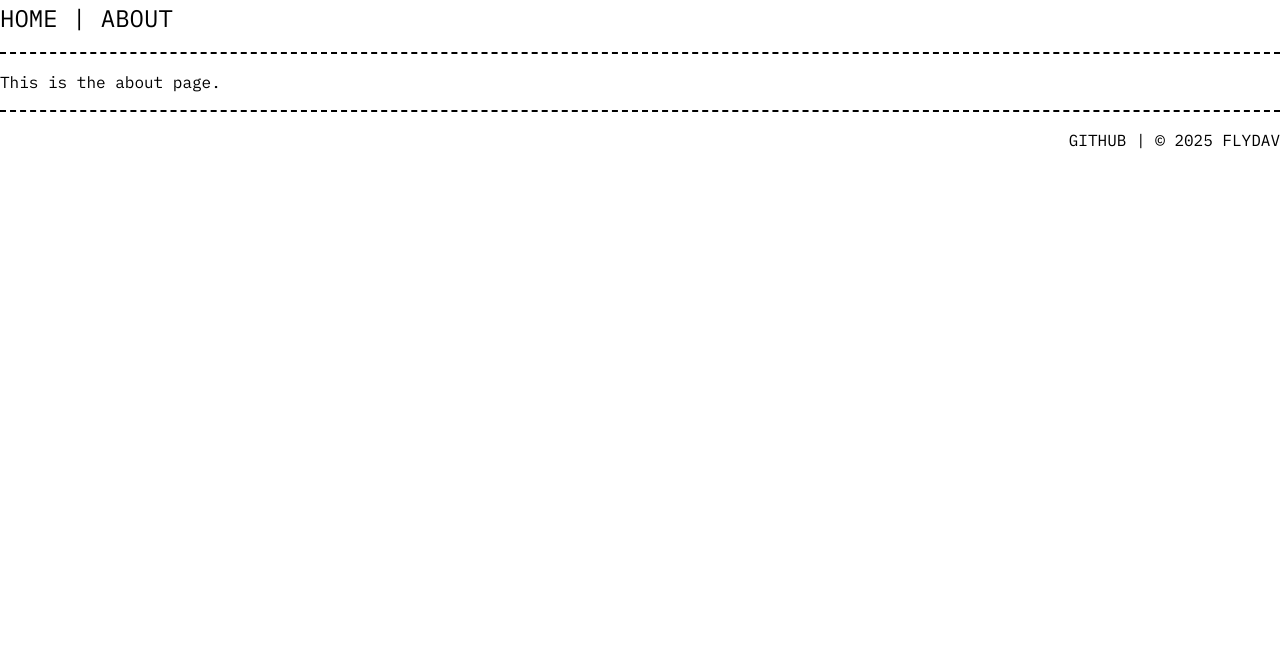
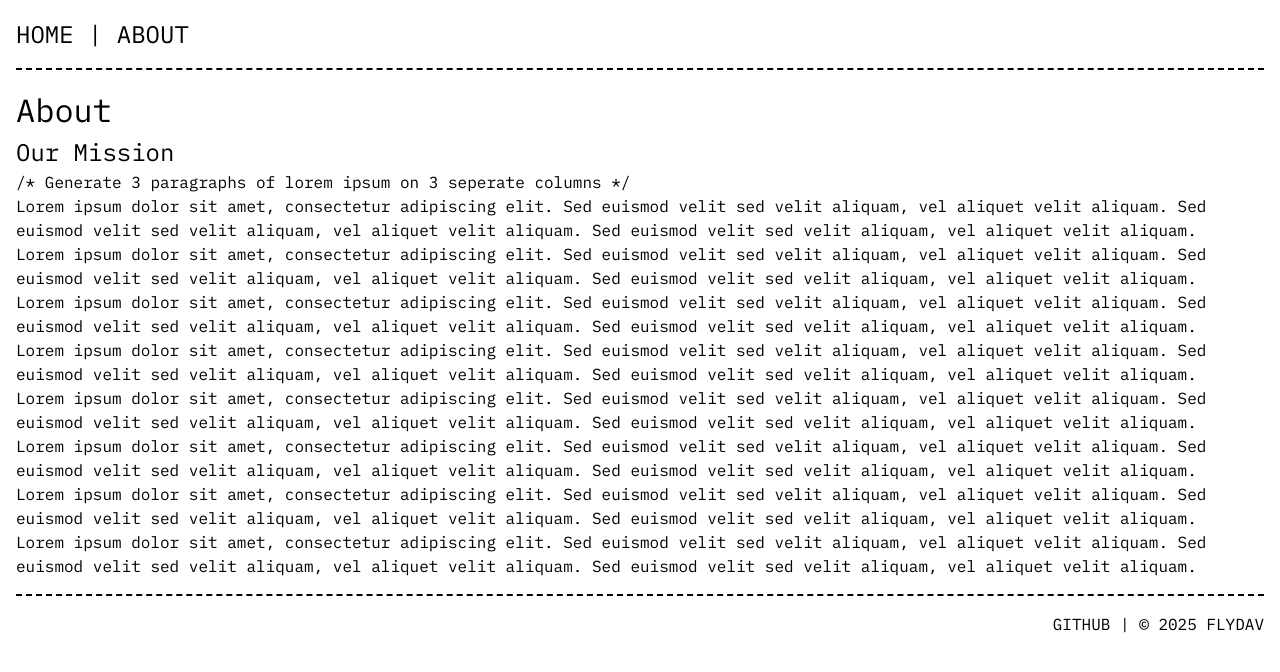
Before and after one commit to dflynn-vgw/react-scratch, a React (Vite) app: page /about in a window 1280 px wide. Shown: the top 672 px of the page. Built offline with nearby package versions, Linux system fonts and the light colour scheme.

Commit message:
updated about.tsx content, index.css now only has top level css

```diff
--- a/src/index.css
+++ b/src/index.css
@@ -1,8 +1,21 @@
-@import "tailwindcss";
+@import 'tailwindcss';
 
 body {
+  padding: 1rem;
   margin: 0;
   font-family: 'IBM Plex Mono', 'Courier New', monospace;
   -webkit-font-smoothing: antialiased;
   -moz-osx-font-smoothing: grayscale;
 }
+
+h1 {
+  font-size: 2rem;
+}
+
+h2 {
+  font-size: 1.5rem;
+}
+
+h3 {
+  font-size: 1.25rem;
+}
--- a/src/pages/about.tsx
+++ b/src/pages/about.tsx
@@ -1,8 +1,74 @@
 export default function about() {
   return (
-    <div>
+    <section>
       <title>About</title>
-      <p>This is the about page.</p>
-    </div>
+      <h1>About</h1>
+      <h2>Our Mission</h2>
+      /* Generate 3 paragraphs of lorem ipsum on 3 seperate columns */
+      <div className="columns">
+        <div className="column">
+          <p>
+            Lorem ipsum dolor sit amet, consectetur adipiscing elit. Sed euismod
+            velit sed velit aliquam, vel aliquet velit aliquam. Sed euismod
+            velit sed velit aliquam, vel aliquet velit aliquam. Sed euismod
+            velit sed velit aliquam, vel aliquet velit aliquam.
+          </p>
+        </div>
+        <div className="column">
+          <p>
+            Lorem ipsum dolor sit amet, consectetur adipiscing elit. Sed euismod
+            velit sed velit aliquam, vel aliquet velit aliquam. Sed euismod
+            velit sed velit aliquam, vel aliquet velit aliquam. Sed euismod
+            velit sed velit aliquam, vel aliquet velit aliquam.
+          </p>
+        </div>
+        <div className="column">
+          <p>
+            Lorem ipsum dolor sit amet, consectetur adipiscing elit. Sed euismod
+            velit sed velit aliquam, vel aliquet velit aliquam. Sed euismod
+            velit sed velit aliquam, vel aliquet velit aliquam. Sed euismod
+            velit sed velit aliquam, vel aliquet velit aliquam.
+          </p>
+        </div>
+      </div>
+      <div className="columns">
+        <div className="column">
+          <p>
+            Lorem ipsum dolor sit amet, consectetur adipiscing elit. Sed euismod
+            velit sed velit aliquam, vel aliquet velit aliquam. Sed euismod
+            velit sed velit aliquam, vel aliquet velit aliquam. Sed euismod
+            velit sed velit aliquam, vel aliquet velit aliquam.
+          </p>
+        </div>
+        <div className="column">
+          <p>
+            Lorem ipsum dolor sit amet, consectetur adipiscing elit. Sed euismod
+            velit sed velit aliquam, vel aliquet velit aliquam. Sed euismod
+            velit sed velit aliquam, vel aliquet velit aliquam. Sed euismod
+            velit sed velit aliquam, vel aliquet velit aliquam.
+          </p>
+        </div>
+        <div className="column">
+          <p>
+            Lorem ipsum dolor sit amet, consectetur adipiscing elit. Sed euismod
+            velit sed velit aliquam, vel aliquet velit aliquam. Sed euismod
+            velit sed velit aliquam, vel aliquet velit aliquam. Sed euismod
+            velit sed velit aliquam, vel aliquet velit aliquam.
+          </p>
+        </div>
+      </div>
+      <p>
+        Lorem ipsum dolor sit amet, consectetur adipiscing elit. Sed euismod
+        velit sed velit aliquam, vel aliquet velit aliquam. Sed euismod velit
+        sed velit aliquam, vel aliquet velit aliquam. Sed euismod velit sed
+        velit aliquam, vel aliquet velit aliquam.
+      </p>
+      <p>
+        Lorem ipsum dolor sit amet, consectetur adipiscing elit. Sed euismod
+        velit sed velit aliquam, vel aliquet velit aliquam. Sed euismod velit
+        sed velit aliquam, vel aliquet velit aliquam. Sed euismod velit sed
+        velit aliquam, vel aliquet velit aliquam.
+      </p>
+    </section>
   );
 }
```
